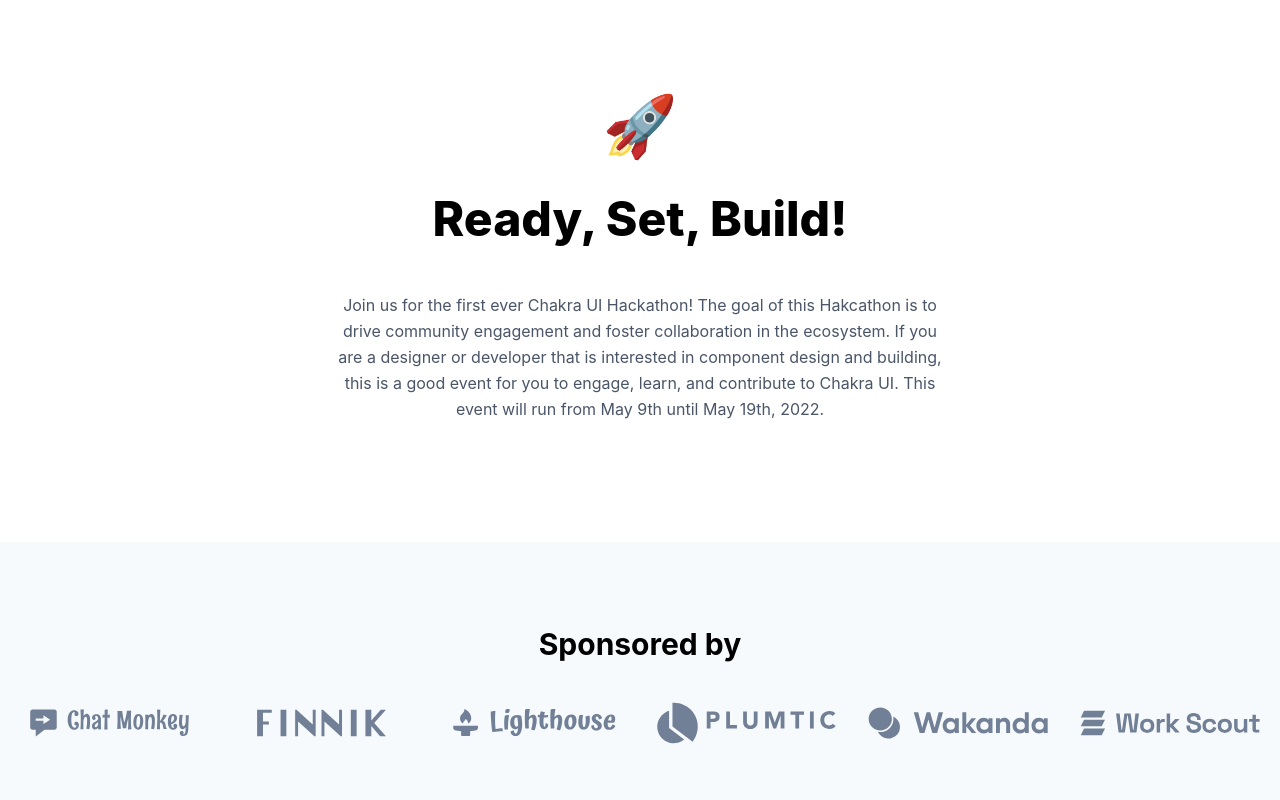
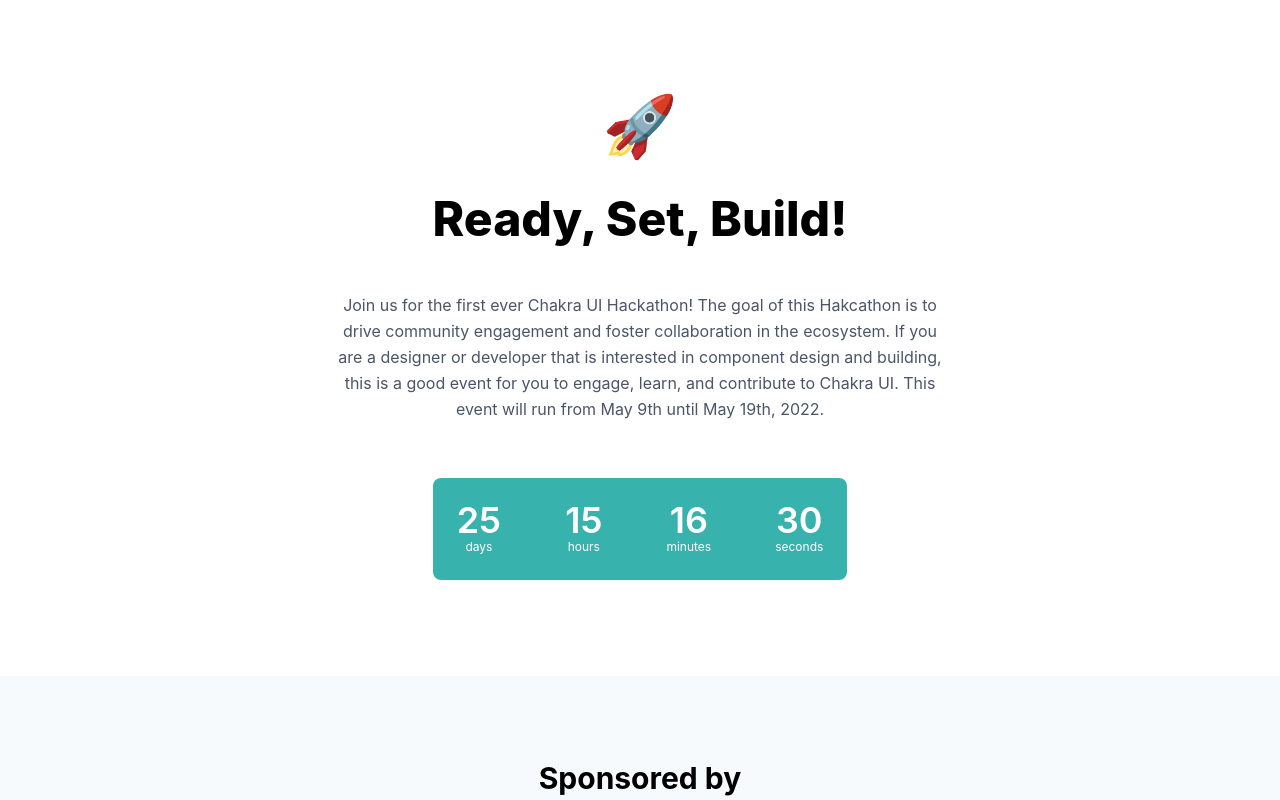
Before and after one commit to chakra-ui/hackathon, a Next.js app: page / in a window 1280 px wide. Shown: the top 800 px of the page. Built offline with nearby package versions, Linux system fonts and the light colour scheme.

Commit message:
feat: built timer component

```diff
--- a/src/components/Header.tsx
+++ b/src/components/Header.tsx
@@ -1,5 +1,6 @@
-import { Box, Heading, Text } from '@chakra-ui/react';
+import { Box, Center, Heading, Text } from '@chakra-ui/react';
 import * as React from 'react';
+import { Timer } from './Timer';
 
 export const Header = () => {
   return (
@@ -33,6 +34,9 @@ export const Header = () => {
           May 9th until May 19th, 2022.
         </Text>
       </Box>
+      <Center py='4'>
+        <Timer />
+      </Center>
     </Box>
   );
 };
--- a/src/components/Register.tsx
+++ b/src/components/Register.tsx
@@ -28,7 +28,7 @@ export const Register = () => {
         <Text py='4' lineHeight='tall' color='defaultBody' fontSize='lg'>
           We would love to see what wonderful component design you come up with!
         </Text>
-        <Button mt='8' size='lg' as='a' colorScheme='teal' href='#'>
+        <Button mt='8' mb="4" size='lg' as='a' colorScheme='teal' href='#'>
           Register
         </Button>
       </Box>
--- /dev/null
+++ b/src/components/Timer.tsx
@@ -0,0 +1,74 @@
+import { Box, HStack, Text, useInterval } from '@chakra-ui/react';
+import * as React from 'react';
+
+//TimeUnit
+interface TimeUnitProps {
+  value: number;
+  label: string;
+}
+
+const TimeUnit = (props: TimeUnitProps) => {
+  const { value, label } = props;
+  return (
+    <Box textAlign='center'>
+      <Text
+        fontWeight='semibold'
+        fontSize={{ base: 'xl', md: '4xl' }}
+        lineHeight='1'
+      >
+        {value.toLocaleString('en-US', { minimumIntegerDigits: 2 })}
+      </Text>
+      <Text fontSize='xs' color='countdownText'>
+        {label}
+      </Text>
+    </Box>
+  );
+};
+
+//useTimer
+interface UseTimerProps {
+  expiresInSeconds: number;
+}
+
+export const useTimer = (props: UseTimerProps) => {
+  const { expiresInSeconds } = props;
+  const [seconds, setSeconds] = React.useState(
+    getSecondsFromExpiry(expiresInSeconds)
+  );
+
+  useInterval(() => setSeconds(getSecondsFromExpiry(expiresInSeconds)), 1000);
+
+  return {
+    seconds: Math.floor(seconds % 60),
+    minutes: Math.floor((seconds % (60 * 60)) / 60),
+    hours: Math.floor((seconds % (60 * 60 * 24)) / (60 * 60)),
+    days: Math.floor(seconds / (60 * 60 * 24)),
+  };
+};
+
+const getSecondsFromExpiry = (expire: number) =>
+  Math.round((expire - new Date().getTime()) / 1000);
+
+const expiresInSeconds = new Date('2022-05-09').getTime();
+
+//Timer
+export const Timer = () => {
+  const { seconds, minutes, hours, days } = useTimer({
+    expiresInSeconds,
+  });
+
+  return (
+    <HStack
+      spacing='16'
+      bg='countdownBg'
+      color='countdownText'
+      p='6'
+      borderRadius='lg'
+    >
+      <TimeUnit value={days} label='days' />
+      <TimeUnit value={hours} label='hours' />
+      <TimeUnit value={minutes} label='minutes' />
+      <TimeUnit value={seconds} label='seconds' />
+    </HStack>
+  );
+};
```
